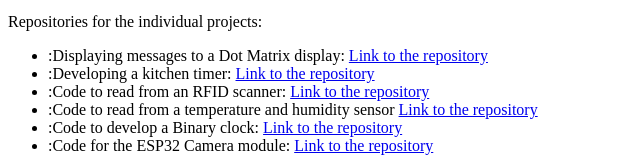
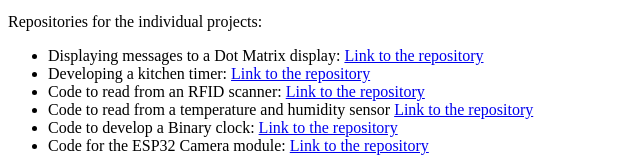
Before and after one commit to callenFisherLeggedRobotics/Website, a plain HTML site: page index.html in a window 1280 px wide. Shown: the part 771-939 px from the top of the page, 0-640 px from the left. Drawn offline with Linux system fonts and the light colour scheme.

Commit message:
Update index.html

```diff
--- a/index.html
+++ b/index.html
@@ -58,10 +58,10 @@
 
 <p>Repositories for the individual projects:</p>
 <ul>
-  <li>:Displaying messages to a Dot Matrix display: <a href="https://github.com/callenFisherLeggedRobotics/DotMatrixDisplay"> Link to the repository</a></li>
-  <li>:Developing a kitchen timer: <a href="https://github.com/callenFisherLeggedRobotics/kitchenTimer"> Link to the repository</a></li>
-  <li>:Code to read from an RFID scanner: <a href="https://github.com/callenFisherLeggedRobotics/RFID"> Link to the repository</a></li>
-  <li>:Code to read from a temperature and humidity sensor <a href="https://github.com/callenFisherLeggedRobotics/dhtTempHumid"> Link to the repository</a></li>
-  <li>:Code to develop a Binary clock: <a href="https://github.com/callenFisherLeggedRobotics/BinarClock"> Link to the repository</a></li>
-  <li>:Code for the ESP32 Camera module: <a href="https://github.com/callenFisherLeggedRobotics/Esp32Camera"> Link to the repository</a></li>
+  <li>Displaying messages to a Dot Matrix display: <a href="https://github.com/callenFisherLeggedRobotics/DotMatrixDisplay"> Link to the repository</a></li>
+  <li>Developing a kitchen timer: <a href="https://github.com/callenFisherLeggedRobotics/kitchenTimer"> Link to the repository</a></li>
+  <li>Code to read from an RFID scanner: <a href="https://github.com/callenFisherLeggedRobotics/RFID"> Link to the repository</a></li>
+  <li>Code to read from a temperature and humidity sensor <a href="https://github.com/callenFisherLeggedRobotics/dhtTempHumid"> Link to the repository</a></li>
+  <li>Code to develop a Binary clock: <a href="https://github.com/callenFisherLeggedRobotics/BinarClock"> Link to the repository</a></li>
+  <li>Code for the ESP32 Camera module: <a href="https://github.com/callenFisherLeggedRobotics/Esp32Camera"> Link to the repository</a></li>
 </ul>
```
